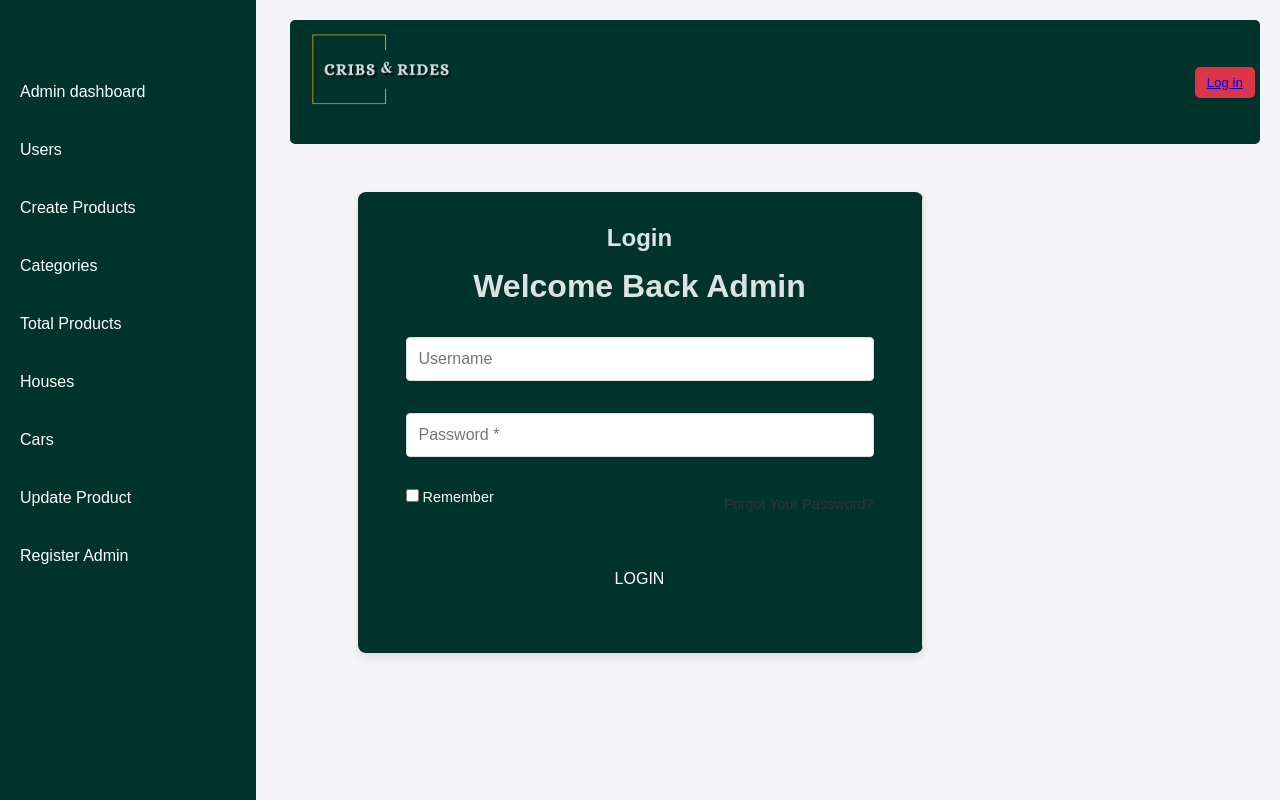
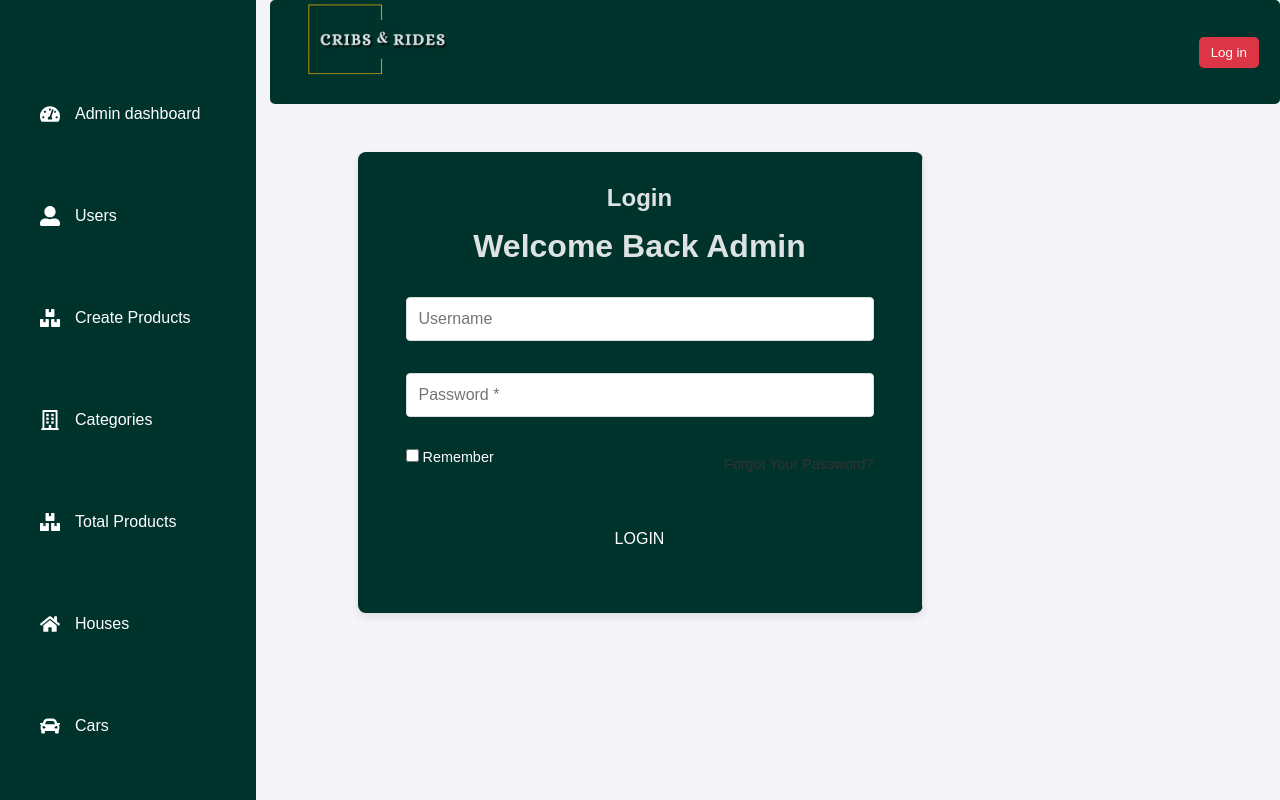
Before and after one commit to Iamlyongift/WheelHouse-dashboard, a React (Vite) app: page /login in a window 1280 px wide. Built offline with nearby package versions, Linux system fonts and the light colour scheme.

Commit message:
modified siderbar

```diff
--- a/package.json
+++ b/package.json
@@ -16,6 +16,7 @@
     "react": "^18.3.1",
     "react-dom": "^18.3.1",
     "react-icons": "^5.3.0",
+    "react-loader-spinner": "^6.1.6",
     "react-router-dom": "^6.26.2"
   },
   "devDependencies": {
--- a/src/App.css
+++ b/src/App.css
@@ -20,25 +20,8 @@
   margin: 10px 0;
 }
 
-/* .logout-btn {
-    margin-top: 20px;
-    padding: 10px;
-    background-color: #FF4C4C;
-    border: none;
-    color: white;
-    cursor: pointer;
-  } */
-
 .main-content {
   width: 100%;
-  padding: 20px;
-}
-
-.header {
-  display: flex;
-  justify-content: space-between;
-  align-items: center;
-  padding: 10px 0;
 }
 
 .dashboard {
--- a/src/App.jsx
+++ b/src/App.jsx
@@ -77,7 +77,7 @@ function App() {
               </PrivateRoute>
             }
           />
-           <Route
+          <Route
             path="sendemails"
             element={
               <PrivateRoute>
--- a/src/components/Header.jsx
+++ b/src/components/Header.jsx
@@ -1,7 +1,8 @@
 import { useEffect, useState } from "react";
 import { Link, useNavigate } from "react-router-dom";
-import "../css/Header.css"
+import "../css/Header.css";
 import Logo from "../assets/images/logo_update.png";
+
 const Header = () => {
   const [isLoggedIn, setIsLoggedIn] = useState(false);
   const navigate = useNavigate();
@@ -21,8 +22,9 @@ const Header = () => {
   return (
     <header className="header">
       <div className="user-info">
-        <img src={Logo}  alt="logo" className="logo"/>
+        <img src={Logo} alt="logo" className="logo" />
       </div>
+
       <div className="control-buttons">
         {isLoggedIn ? (
           <button className="logout-btn" onClick={handleLogout}>
@@ -30,7 +32,9 @@ const Header = () => {
           </button>
         ) : (
           <button className="login-btn">
-            <Link to="/login">Log in</Link>
+            <Link className="links" to="/login">
+              Log in
+            </Link>
           </button>
         )}
       </div>
--- a/src/components/Sidebar.jsx
+++ b/src/components/Sidebar.jsx
@@ -1,6 +1,16 @@
 import { Link } from "react-router-dom";
 import "../css/Sidebar.css";
 import { useState } from "react";
+import { IoCloseOutline } from "react-icons/io5";
+import { RxHamburgerMenu } from "react-icons/rx";
+import {
+  FaTachometerAlt,
+  FaUserAlt,
+  FaBoxes,
+  FaRegBuilding,
+  FaCar,
+  FaHome,
+} from "react-icons/fa";
 
 const Sidebar = () => {
   const [isOpen, setIsOpen] = useState(false);
@@ -11,38 +21,48 @@ const Sidebar = () => {
 
   return (
     <>
+      {/* Hamburger Icon */}
       <div className="hamburger" onClick={toggleSidebar}>
-        <div className={isOpen ? "bar bar1 active" : "bar bar1"}></div>
-        <div className={isOpen ? "bar bar2 active" : "bar bar2"}></div>
-        <div className={isOpen ? "bar bar3 active" : "bar bar3"}></div>
+        {isOpen ? <IoCloseOutline size={25} /> : <RxHamburgerMenu size={25} />}
       </div>
+
+      {/* Sidebar */}
       <div className={`sidebar ${isOpen ? "open" : ""}`}>
         <ul className="list-container">
           <Link to="/" className="side-link">
+            <FaTachometerAlt className="icon" size={20} />
             <li>Admin dashboard</li>
           </Link>
           <Link to="/userlist" className="side-link">
+            <FaUserAlt className="icon" size={20} />
             <li>Users</li>
           </Link>
           <Link to="/createproduct" className="side-link">
+            <FaBoxes className="icon" size={20} />
             <li>Create Products</li>
           </Link>
           <Link to="/categorylist" className="side-link">
+            <FaRegBuilding className="icon" size={20} />
             <li>Categories</li>
           </Link>
           <Link to="/productlist" className="side-link">
+            <FaBoxes className="icon" size={20} />
             <li>Total Products</li>
           </Link>
           <Link to="/houselist" className="side-link">
+            <FaHome className="icon" size={20} />
             <li>Houses</li>
           </Link>
           <Link to="/carlist" className="side-link">
+            <FaCar className="icon" size={20} />
             <li>Cars</li>
           </Link>
           <Link to="/" className="side-link">
+            <FaBoxes className="icon" size={20} />
             <li>Update Product</li>
           </Link>
           <Link to="/register" className="side-link">
+            <FaUserAlt className="icon" size={20} />
             <li>Register Admin</li>
           </Link>
         </ul>
--- a/src/css/Dashboard.css
+++ b/src/css/Dashboard.css
@@ -24,6 +24,7 @@
   border-radius: 10px;
   box-shadow: 0 4px 8px rgba(0, 0, 0, 0.1);
   transition: transform 0.3s ease, background-color 0.3s ease;
+  z-index: 1;
 }
 
 .card a {
--- a/src/css/Header.css
+++ b/src/css/Header.css
@@ -1,15 +1,14 @@
-.header{
+.header {
   margin-left: 270px;
   background-color: #00332c;
-    padding: 8px;
+  padding-inline: 1rem;
   display: flex;
   justify-content: space-between;
   align-items: center;
   border-radius: 5px;
 }
 
-
-.logo{
+.logo {
   width: 180px;
   height: 100px;
   object-fit: cover;
@@ -26,26 +25,27 @@ button {
   margin: 5px;
 }
 
+.login-btn .links {
+  text-decoration: none;
+  color: #fff;
+}
+
 @media (max-width: 768px) {
-    .header{
+  .header {
     margin-left: 2px;
-        padding: 10px;
+    padding-right: 15px;
     background-color: #00332c;
-        display: flex;
     justify-content: space-between;
     align-items: center;
     border-radius: 5px;
+    width: 100%;
   }
 
-    .logo{
+  .logo {
     width: 150px;
     height: 80px;
     object-fit: cover;
     margin-left: 2rem;
     margin-top: 1rem;
   }
-
-    .login-btn{
-
 }
-}
--- a/src/css/Sidebar.css
+++ b/src/css/Sidebar.css
@@ -7,23 +7,85 @@
   position: fixed;
   top: 0;
   left: 0;
-  padding: 15px;
+  padding: 20px;
   transition: all 0.3s ease;
+  display: flex;
+  flex-direction: column;
+  z-index: 999;
+  overflow-y: auto;
 }
+
 .sidebar h2 {
   color: white;
+  font-size: 24px;
+  margin-bottom: 20px;
+  text-align: center;
+}
+
+.sidebar.open .close-btn {
+  display: block; /* Show the close icon when sidebar is open */
+}
+
+.list-container {
+  padding: 0;
+  margin-top: 30px;
+  display: flex;
+  flex-direction: column;
+  gap: 10px;
 }
 
 .sidebar.open {
-  left: 0;
+  left: 0; /* Visible when open */
 }
+
+.sidebar ul {
+  list-style-type: none;
+  padding: 0;
+}
+
+.sidebar ul li {
+  padding: 15px 0;
+}
+
+.side-link:hover {
+  background-color: #126b5f;
+  padding-left: 30px; /* Indentation effect on hover */
+}
+
+.side-link {
+  text-decoration: none;
+  color: #fff;
+  display: flex;
+  align-items: center;
+  padding: 12px 20px;
+  border-radius: 8px;
+  transition: background-color 0.3s ease, padding-left 0.3s ease;
+}
+
+.side-link li {
+  margin: 0;
+  font-size: 16px;
+  font-weight: 500;
+}
+
+.side-link .icon {
+  margin-right: 15px;
+  font-size: 18px;
+  transition: color 0.3s ease;
+}
+
+.side-link:hover .icon {
+  color: #fff;
+}
+
+/* Hamburger icon styling */
 .hamburger {
   position: absolute;
   top: 15px;
   left: 15px;
   cursor: pointer;
-  z-index: 1000;
-  display: none;
+  z-index: 999;
+  display: none; /* Hidden by default */
 }
 
 .bar {
@@ -32,6 +94,15 @@
   background-color: black;
   margin: 5px 0;
   transition: 0.4s;
+}
+
+.sidebar .close-btn {
+  display: none;
+  position: absolute;
+  top: 20px;
+  right: 20px;
+  cursor: pointer;
+  z-index: 1001; /* Only visible when sidebar is open */
 }
 
 /* Hamburger icon transformation */
@@ -47,95 +118,85 @@
   transform: rotate(45deg) translate(-5px, -6px);
 }
 
-.sidebar ul {
-  list-style-type: none;
-  padding: 0;
-}
-.side-link {
-  text-decoration: none;
-  color: #fff;
+/* Mobile-specific styles */
+@media (max-width: 768px) {
+  .sidebar {
+    left: -250px; /* Start off-screen */
+    width: 250px;
+    background-color: #333;
+    box-shadow: 2px 0 5px rgba(0, 0, 0, 0.2);
+    z-index: 1000;
+    overflow-y: auto;
   }
 
-.sidebar ul li {
-  padding: 15px 0;
+  /* Add this new style */
+  .sidebar::before {
+    content: "";
+    position: fixed;
+    top: 0;
+    left: 0;
+    width: 100%;
+    height: 100%;
+    background-color: rgba(0, 0, 0, 0.5);
+    opacity: 0;
+    visibility: hidden;
+    transition: opacity 0.3s ease;
+    z-index: -1;
   }
 
-.sidebar ul li:hover {
-  background-color: #126b5f88;
+  .sidebar.open::before {
+    opacity: 1;
+    visibility: visible;
   }
 
-/* Mobile styles - sidebar hidden by default */
   .sidebar.open {
-  left: 0;
+    left: 0; /* Sidebar shows when open on mobile */
+  }
+
+  .list-container {
+    padding: 0;
+    margin: 0;
+    display: flex;
+    flex-direction: column;
+    gap: 15px;
   }
 
   .hamburger {
-  display: none;
+    display: block; /* Show hamburger on mobile */
+    position: fixed;
+    top: 15px;
+    left: 15px;
+    z-index: 1100;
+    cursor: pointer;
   }
 
-/* Hamburger icon styling */
-.bar {
-  width: 30px;
-  height: 3px;
-  background-color: black;
-  margin: 5px 0;
-  transition: 0.4s;
+  .list-container {
+    padding: 0;
+    margin: 0;
+    display: flex;
+    flex-direction: column;
+    gap: 15px;
   }
 
-/* Transform hamburger icon into X when active */
-.bar1.active {
-  transform: rotate(-45deg) translate(-5px, 6px);
+  .side-link {
+    text-decoration: none;
+    color: #333;
+    display: block;
+    padding: 10px 20px;
+    border-bottom: 1px solid #ddd;
+    transition: background-color 0.3s ease;
   }
 
-.bar2.active {
-  opacity: 0;
-}
-
-.bar3.active {
-  transform: rotate(45deg) translate(-5px, -6px);
-}
-
-/* Media Query for Mobile (max-width: 768px) */
-@media (max-width: 768px) {
-  .hamburger {
-    display: block;
-    position: absolute;
-    top: 20px;
-    left: 20px;
-    cursor: pointer;
-    color: #fff;
-  }
-
-  .sidebar {
-    position: fixed;
-    width: auto;
-    height: auto;
-    left: -100%;
-    transition: all 0.3s ease;
-    background-color: #333;
-  }
-
-  .sidebar.open {
-    left: 0;
+  .side-link:hover {
+    background-color: #126b5f;
+    padding-left: 30px; /* Indentation effect on hover */
   }
 
   .sidebar ul {
-    display: flex;
-    flex-direction: column;
-    justify-content: center;
-    align-items: center;
-    height: 100%;
-    margin-top: 2.5rem;
+    padding-left: 10px;
   }
 
-  .sidebar ul li {
-    font-size: 20px;
-    padding: 15px;
-    text-align: center;
-    width: 100%;
-  }
-
-  .dashboard {
-    width: 100%; /* Full width for mobile */
+  .sidebar.open .close-btn {
+    display: blonck; /* Show close button when the sidebar is open */
   }
 }
```
Also changed, not shown: 1 other file (tests, documents, lock files or other folders). Lines whose indentation alone changed are shown as unchanged.
